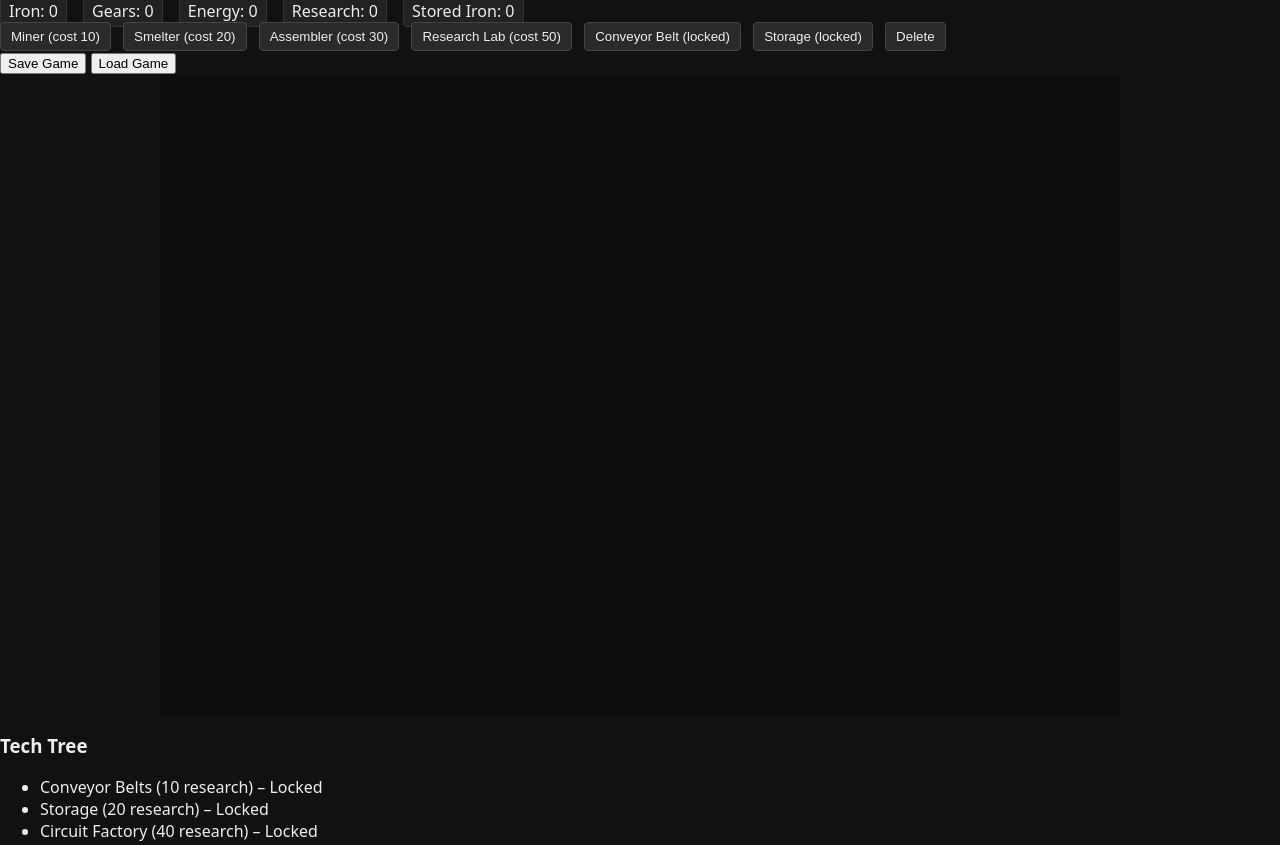
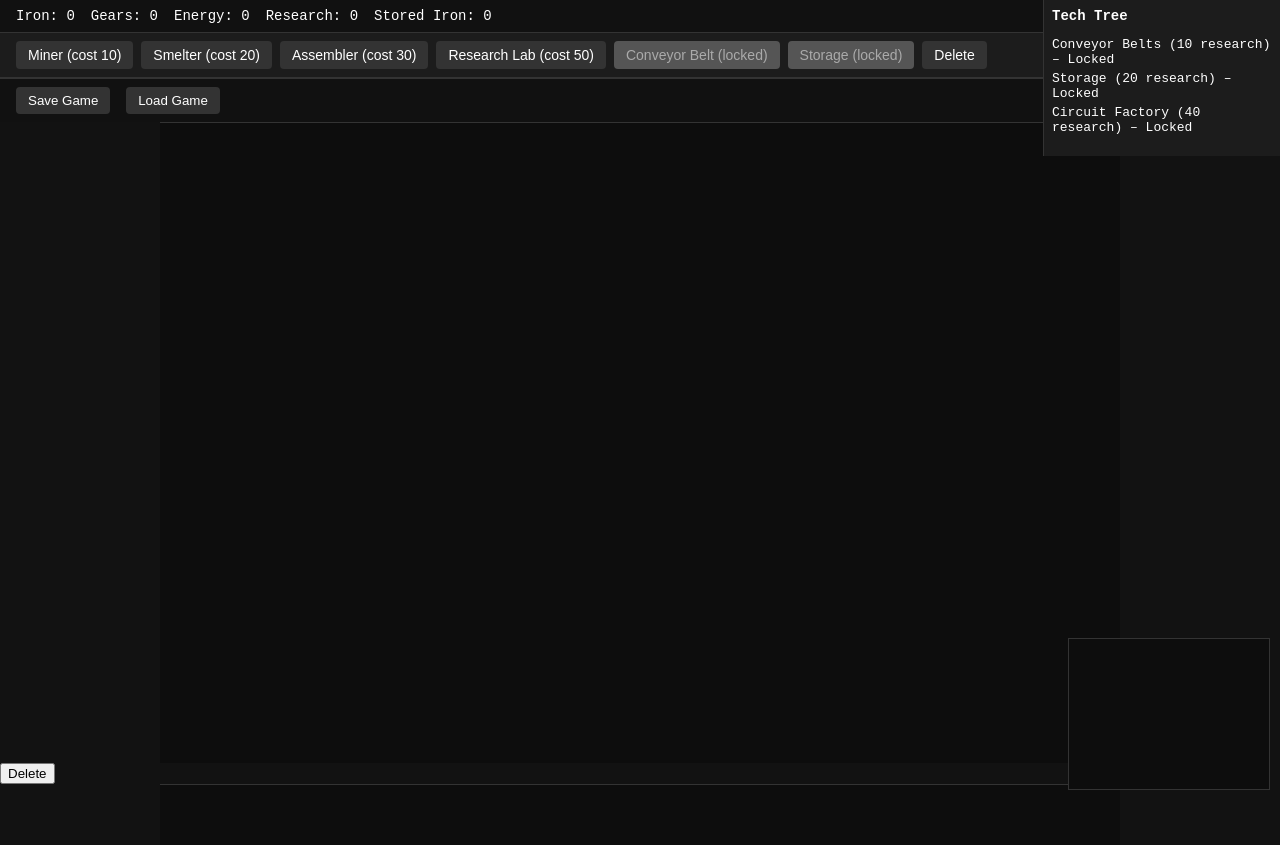
Before and after one commit to Tdog2020269/Omnifactory, a plain HTML site: page index.html in a window 1280 px wide. Shown: the top 845 px of the page. Drawn offline with Linux system fonts and the light colour scheme.

Commit message:
Update style.css

```diff
--- a/style.css
+++ b/style.css
@@ -1,15 +1,113 @@
-body { font-family: system-ui, sans-serif; background:#111; color:#eee; margin:0; }
-header { display:flex; align-items:center; gap:16px; padding:12px; background:#1a1a1a; border-bottom:1px solid #333; }
-#hud span { margin-right:12px; padding:4px 8px; background:#222; border:1px solid #333; border-radius:4px; }
-#toolbar button { margin-right:8px; padding:6px 10px; background:#2a2a2a; color:#eee; border:1px solid #444; border-radius:4px; cursor:pointer; }
-#toolbar button.active { background:#3d5afe; border-color:#3d5afe; }
-#game { display:block; margin:0 auto; background:#0d0d0d; image-rendering: pixelated; }
+body {
+  margin: 0;
+  background: #121212;
+  color: #fff;
+  font-family: monospace;
+}
+
+#hud {
+  display: flex;
+  gap: 16px;
+  padding: 8px 16px;
+  background: #111;
+  border-bottom: 1px solid #333;
+  font-size: 14px;
+  flex-wrap: wrap;
+}
+
+#toolbar {
+  display: flex;
+  flex-wrap: wrap;
+  gap: 8px;
+  padding: 8px 16px;
+  background: #1c1c1c;
+  border-bottom: 1px solid #333;
+}
+
+#toolbar button {
+  background: #333;
+  color: #fff;
+  border: none;
+  padding: 6px 12px;
+  cursor: pointer;
+  font-size: 14px;
+  border-radius: 4px;
+}
+
+#toolbar button.active {
+  background: #2196f3;
+}
+
+#toolbar button:disabled {
+  background: #555;
+  color: #aaa;
+  cursor: not-allowed;
+}
+
+#save-load {
+  padding: 8px 16px;
+  background: #111;
+  border-top: 1px solid #333;
+}
+
+#save-load button {
+  margin-right: 8px;
+  background: #333;
+  color: #fff;
+  border: none;
+  padding: 6px 12px;
+  cursor: pointer;
+  border-radius: 4px;
+}
+
+canvas {
+  display: block;
+  margin: 0 auto;
+  background: #0d0d0d;
+  border-top: 1px solid #333;
+}
+
 #tooltip {
-  background: rgba(0,0,0,0.8);
+  background: rgba(0, 0, 0, 0.8);
   color: #fff;
   padding: 4px 8px;
   border-radius: 4px;
   font-size: 12px;
   pointer-events: none;
   position: absolute;
+  z-index: 10;
 }
+
+#tech-tree {
+  position: absolute;
+  right: 0;
+  top: 0;
+  width: 220px;
+  background: #1c1c1c;
+  color: #fff;
+  padding: 8px;
+  border-left: 1px solid #333;
+  font-size: 13px;
+}
+
+#tech-tree h3 {
+  margin: 0 0 8px;
+  font-size: 14px;
+}
+
+#tech-tree ul {
+  list-style: none;
+  padding: 0;
+}
+
+#tech-tree li {
+  margin: 4px 0;
+}
+
+#minimap {
+  position: absolute;
+  bottom: 10px;
+  right: 10px;
+  border: 1px solid #333;
+  background: #0d0d0d;
+}
```
